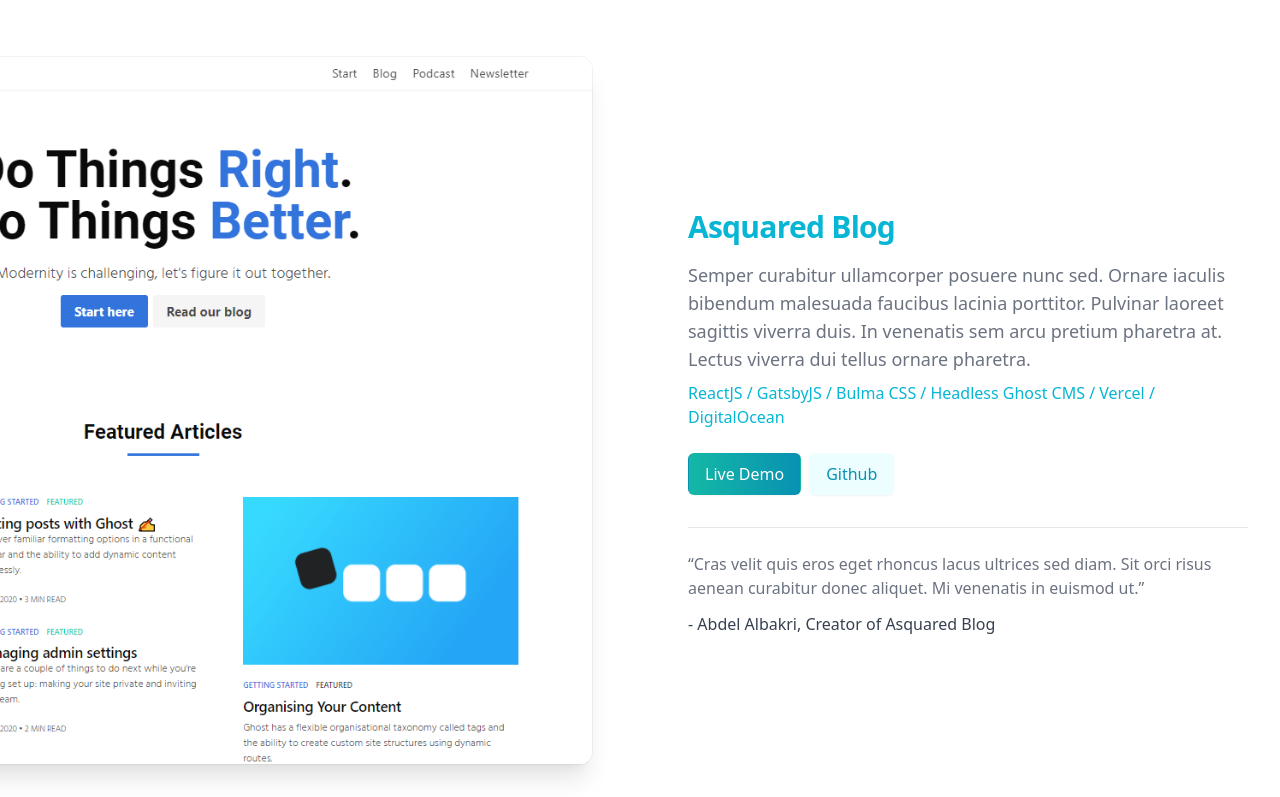
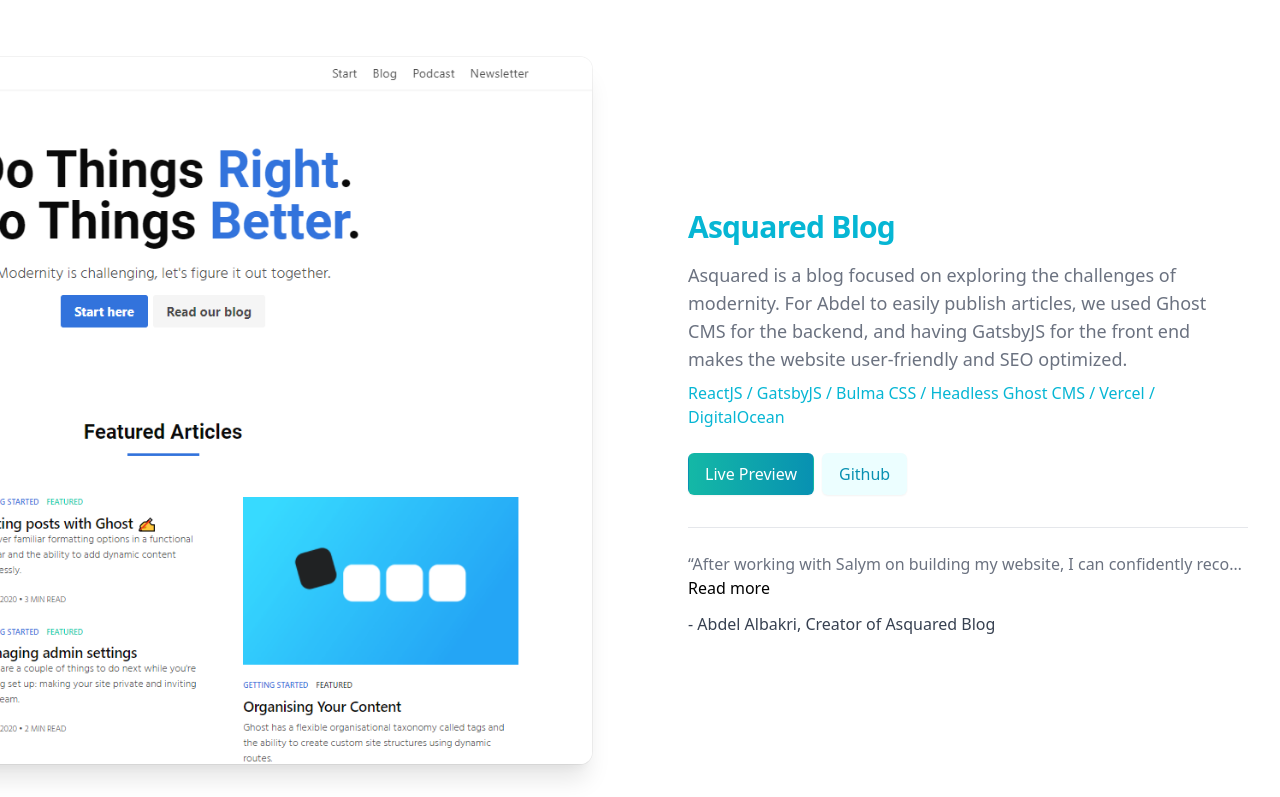
Before and after one commit to salymk/gatsby-portfolio, a Gatsby site: page / in a window 1280 px wide. Shown: the part 2006-2803 px from the top of the page. Built offline with nearby package versions, Linux system fonts and the light colour scheme; Gatsby itself is replaced by a stand-in of ours.

Commit message:
Added client projects

```diff
--- a/src/components/client-work.js
+++ b/src/components/client-work.js
@@ -1,8 +1,12 @@
-import React from 'react'
+import React, { useState } from 'react'
 import TintBros from '../images/tintbros2.png'
 import AsquaredBlog from '../images/asquaredblog2.png'
 
-const ClientWork = () => (
+const ClientWork = () => {
+  const [readMoreAsquared, setReadMoreAsquared] = useState()
+  const [readMoreTint, setReadMoreTint] = useState()
+
+  return (
     <>
       <div className="relative pt-16 pb-32 overflow-hidden">
         <div
@@ -21,10 +25,11 @@
                     The Tint Bros
                   </h2>
                   <p className="mt-4 text-lg text-gray-500">
-                  Semper curabitur ullamcorper posuere nunc sed. Ornare iaculis
-                  bibendum malesuada faucibus lacinia porttitor. Pulvinar
-                  laoreet sagittis viverra duis. In venenatis sem arcu pretium
-                  pharetra at. Lectus viverra dui tellus ornare pharetra.
+                    The Tint Bros is a car tinting company out of Aurora,
+                    Colorado. We built the website with one goal in mind, and
+                    that's to get a visitor to schedule an appointment with the
+                    owner. Since the website has gone live, it has consistently
+                    produced two new clients a month.
                   </p>
                   <p className="mt-2 text-base text-cyan-500">
                     ReactJS / GatsbyJS / TailwindCSS / Headless Wordpress CMS /
@@ -37,7 +42,7 @@
                       rel="noreferrer"
                       className="inline-flex px-4 py-2 border border-transparent text-base font-medium rounded-md shadow-sm text-white bg-gradient-to-r from-teal-500 to-cyan-600 hover:from-teal-600 hover:to-cyan-700"
                     >
-                    Live Demo
+                      Live Preview
                     </a>
                     <a
                       href="https://github.com/thetintbros/wp-tintbros"
@@ -61,8 +66,9 @@
                       was Salym’s ability to design solutions through every step
                       of the process for problems that could show up down the
                       line. I appreciate his vast knowledge on business domains.
-                    He understands where a business owner comes from and has the
-                    expertise to translate it to a website that works.&rdquo;
+                      He understands where a business owner comes from and has
+                      the expertise to translate it to a website that
+                      works.&rdquo;
                     </p>
                   </div>
                   <footer className="mt-3">
@@ -102,14 +108,14 @@
                     Asquared Blog
                   </h2>
                   <p className="mt-4 text-lg text-gray-500">
-                  Semper curabitur ullamcorper posuere nunc sed. Ornare iaculis
-                  bibendum malesuada faucibus lacinia porttitor. Pulvinar
-                  laoreet sagittis viverra duis. In venenatis sem arcu pretium
-                  pharetra at. Lectus viverra dui tellus ornare pharetra.
+                    Asquared is a blog focused on exploring the challenges of
+                    modernity. For Abdel to easily publish articles, we used
+                    Ghost CMS for the backend, and having GatsbyJS for the front
+                    end makes the website user-friendly and SEO optimized.
                   </p>
                   <p className="mt-2 text-base text-cyan-500">
-                  ReactJS / GatsbyJS / Bulma CSS / Headless Ghost CMS / Vercel /
-                  DigitalOcean
+                    ReactJS / GatsbyJS / Bulma CSS / Headless Ghost CMS / Vercel
+                    / DigitalOcean
                   </p>
                   <div className="mt-6 flex space-x-2">
                     <a
@@ -118,7 +124,7 @@
                       rel="noreferrer"
                       className="inline-flex px-4 py-2 border border-transparent text-base font-medium rounded-md shadow-sm text-white bg-gradient-to-r from-teal-500 to-cyan-600 hover:from-teal-600 hover:to-cyan-700"
                     >
-                    Live Demo
+                      Live Preview
                     </a>
                     <a
                       href="https://github.com/asquared2/asquaredblog"
@@ -134,11 +140,37 @@
               <div className="mt-8 border-t border-gray-200 pt-6">
                 <blockquote>
                   <div>
-                  <p className="text-base text-gray-500">
-                    &ldquo;Cras velit quis eros eget rhoncus lacus ultrices sed
-                    diam. Sit orci risus aenean curabitur donec aliquet. Mi
-                    venenatis in euismod ut.&rdquo;
+                    <p
+                      className={`text-base text-gray-500 ${
+                        readMoreAsquared ? '' : 'truncate'
+                      }`}
+                    >
+                      &ldquo;After working with Salym on building my website, I
+                      can confidently recommend his services. For anyone looking
+                      for a professional, well-built website, Salym is the
+                      person for you. What I appreciate about working with Salym
+                      is how he is timely, dedicated, and organized. Salym keeps
+                      his word, demonstrates very strong initiative, and works
+                      diligently to set up specific times to discuss options for
+                      the website. When meeting with him, he has a list of
+                      things to discuss and go over to be organized in website
+                      design.He will, if he says he is going to complete a task,
+                      well, he does exactly that. He will tinker with a website
+                      until he finds it suitable and isn't afraid to spend extra
+                      time investigating alternative ways and learning more to
+                      create a product likable by the person. He is a type-A
+                      Player, the type of person you would want to work with or
+                      hire. &rdquo;
                     </p>
+                    <button
+                      className={`hover:text-cyan-500 ${
+                        readMoreAsquared ? 'hidden' : ''
+                      }`}
+                      type="button"
+                      onClick={() => setReadMoreAsquared(true)}
+                    >
+                      Read more
+                    </button>
                   </div>
                   <footer className="mt-3">
                     <div className="flex items-center space-x-3">
@@ -171,5 +203,6 @@
       </div>
     </>
   )
+}
 
 export default ClientWork
```
Lines whose indentation alone changed are shown as unchanged.
